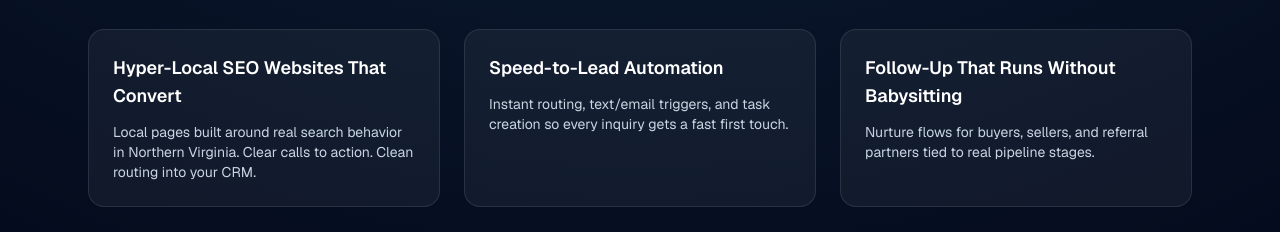
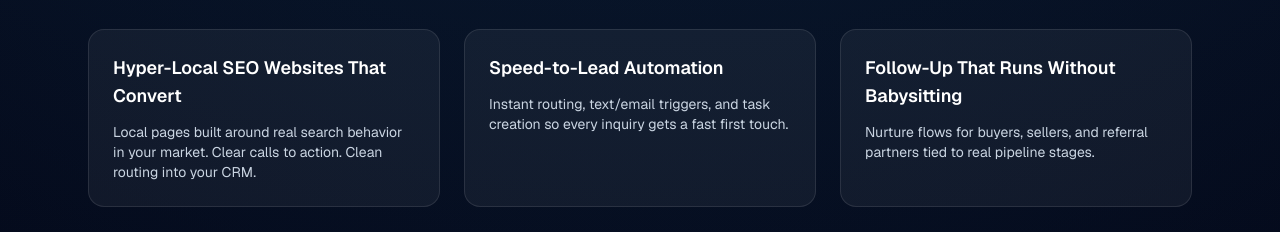
Before and after one commit to willrapuano/velocity-builders-website, a Next.js app: page / in a window 1280 px wide. Shown: the part 1062-1294 px from the top of the page. Built offline with nearby package versions, Linux system fonts and the light colour scheme.

Commit message:
Remove Northern Virginia reference from SEO description

```diff
--- a/src/app/page.tsx
+++ b/src/app/page.tsx
@@ -46,7 +46,7 @@ export default function Home() {
         <div className="grid gap-6 md:grid-cols-3">
           <div className="rounded-2xl border border-white/10 bg-white/5 p-6">
             <h3 className="text-lg font-semibold text-white">Hyper-Local SEO Websites That Convert</h3>
-            <p className="mt-3 text-sm text-slate-300">Local pages built around real search behavior in Northern Virginia. Clear calls to action. Clean routing into your CRM.</p>
+            <p className="mt-3 text-sm text-slate-300">Local pages built around real search behavior in your market. Clear calls to action. Clean routing into your CRM.</p>
           </div>
           <div className="rounded-2xl border border-white/10 bg-white/5 p-6">
             <h3 className="text-lg font-semibold text-white">Speed-to-Lead Automation</h3>
```
